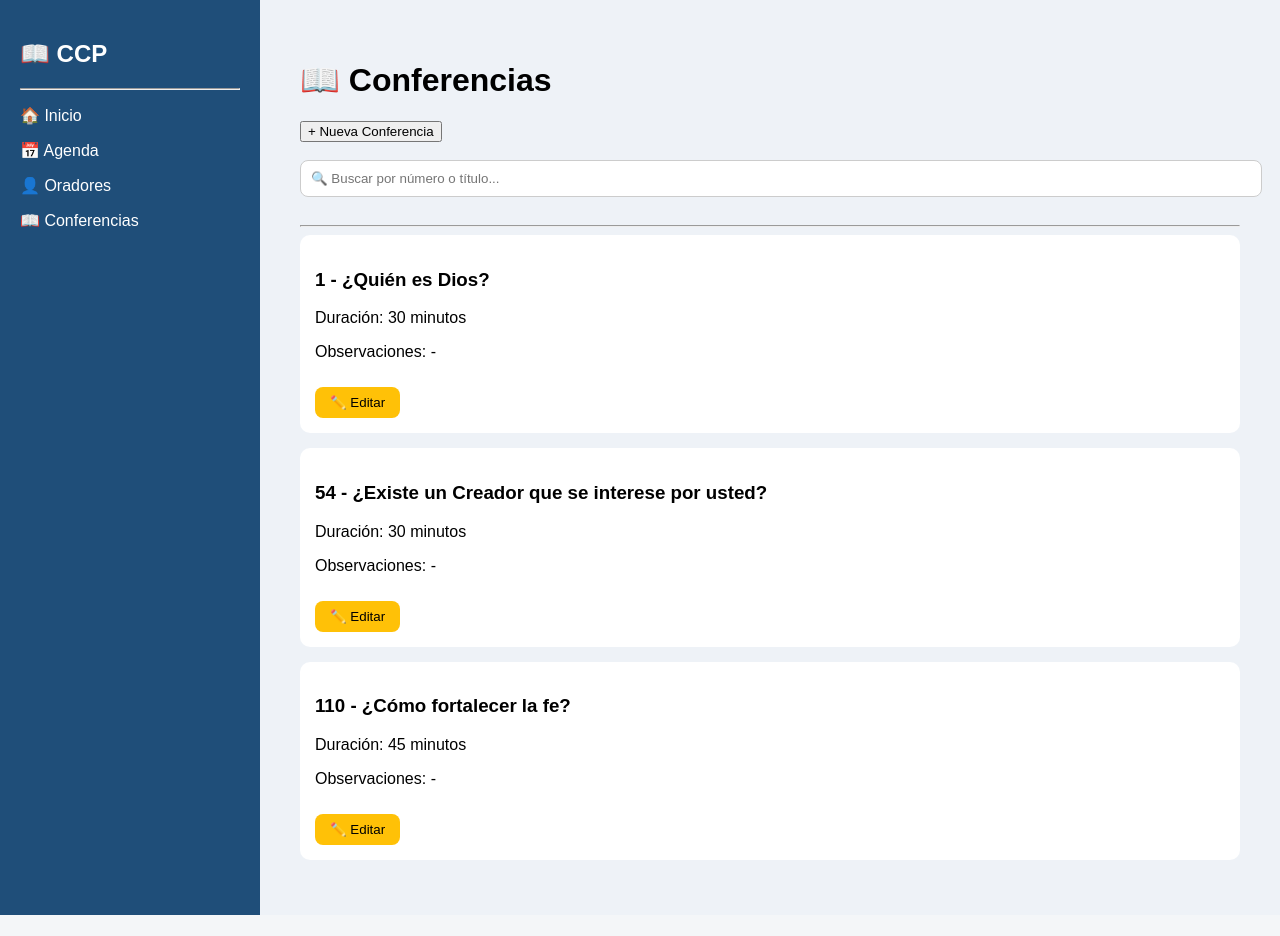
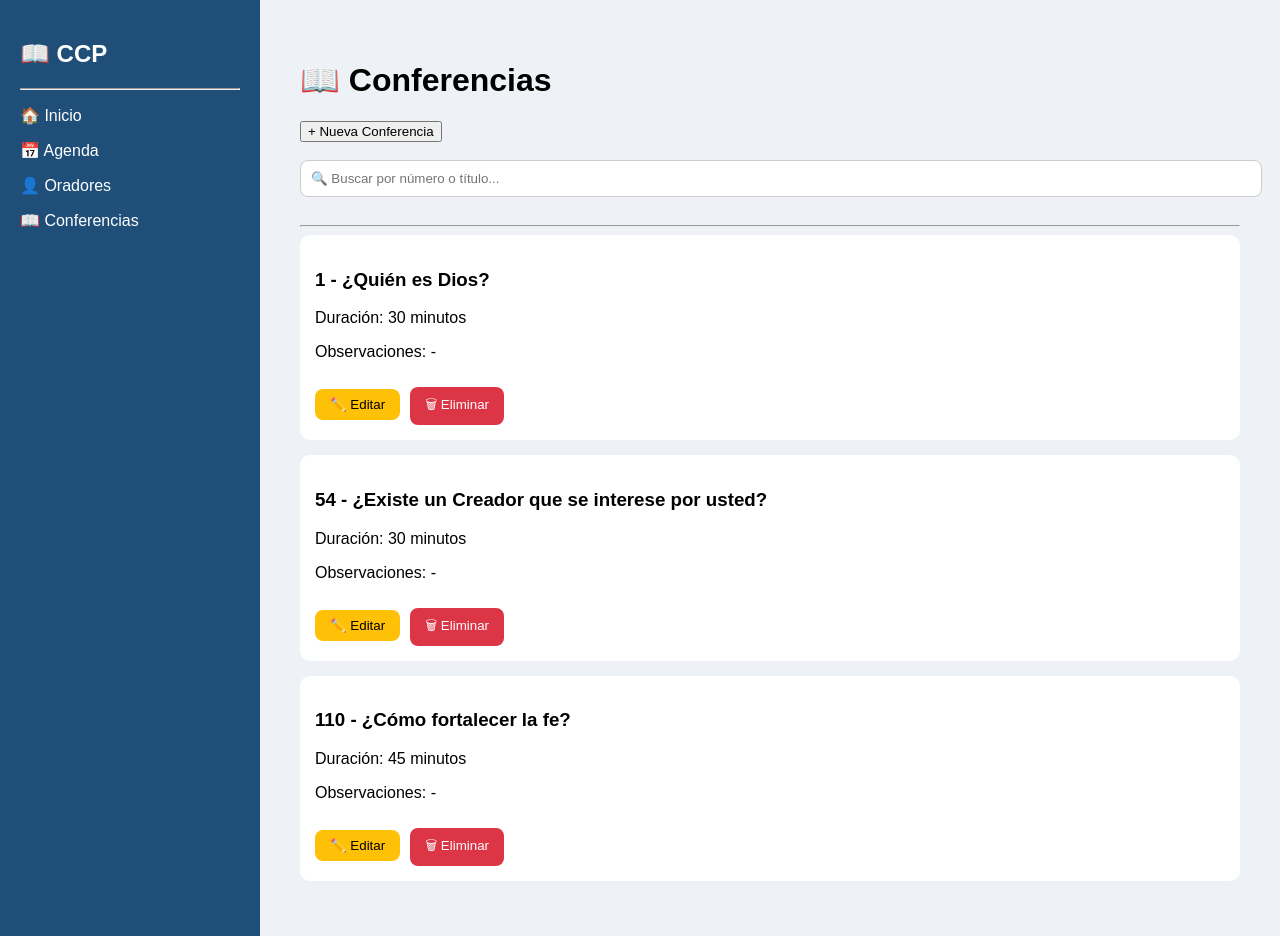
Before and after one commit to Freezo88/CCP--Coordinador-de-Conferencias, a React (Vite) app in the folder frontend/: page / in a window 1280 px wide. Both pictures are taken after a click on the element "📖 Conferencias". Before the commit the page ends 915 px from the top, so only its background shows below. Built offline with nearby package versions, Linux system fonts and the light colour scheme.

Commit message:
feat: CRUD completo de conferencias

```diff
--- a/frontend/src/pages/Conferencias.tsx
+++ b/frontend/src/pages/Conferencias.tsx
@@ -87,6 +87,16 @@ export default function Conferencias() {
   setMostrarFormulario(true);
 }
 
+function eliminarConferencia(id: number) {
+  if (!confirm("¿Está seguro que desea eliminar esta conferencia?")) {
+    return;
+  }
+
+  setConferencias(
+    conferencias.filter((c) => c.id !== id)
+  );
+}
+
 return (
     <div>
       <h1>📖 Conferencias</h1>
@@ -172,6 +182,22 @@ export default function Conferencias() {
 >
   ✏️ Editar
 </button>
+
+<button
+  onClick={() => eliminarConferencia(c.id)}
+  style={{
+    marginTop: "10px",
+    marginLeft: "10px",
+    background: "#dc3545",
+    color: "white",
+    border: "none",
+    padding: "8px 15px",
+    borderRadius: "8px",
+    cursor: "pointer",
+  }}
+>
+  🗑 Eliminar
+</button>
         </div>
       ))}
     </div>
```
Lines whose indentation alone changed are shown as unchanged.
